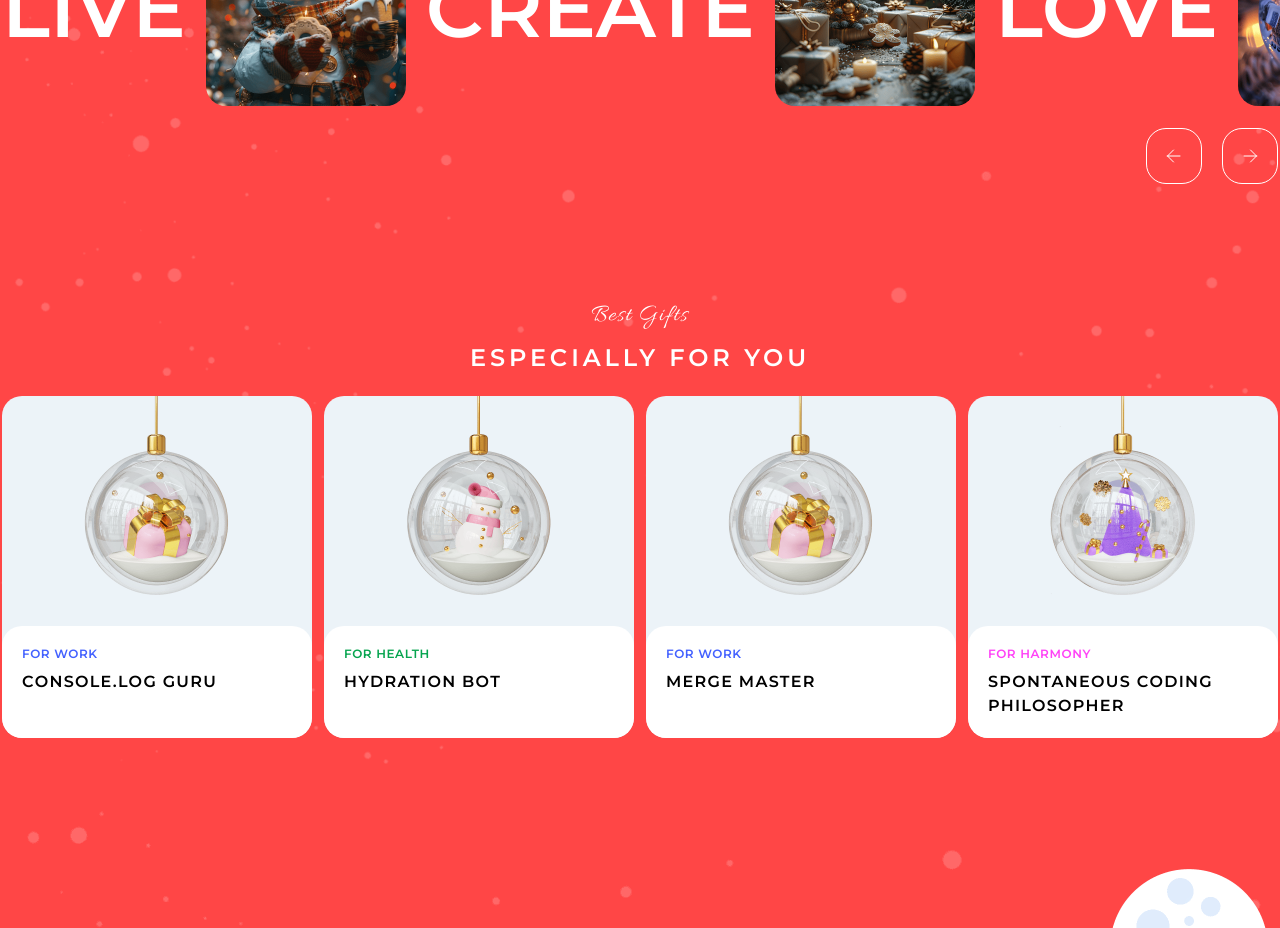
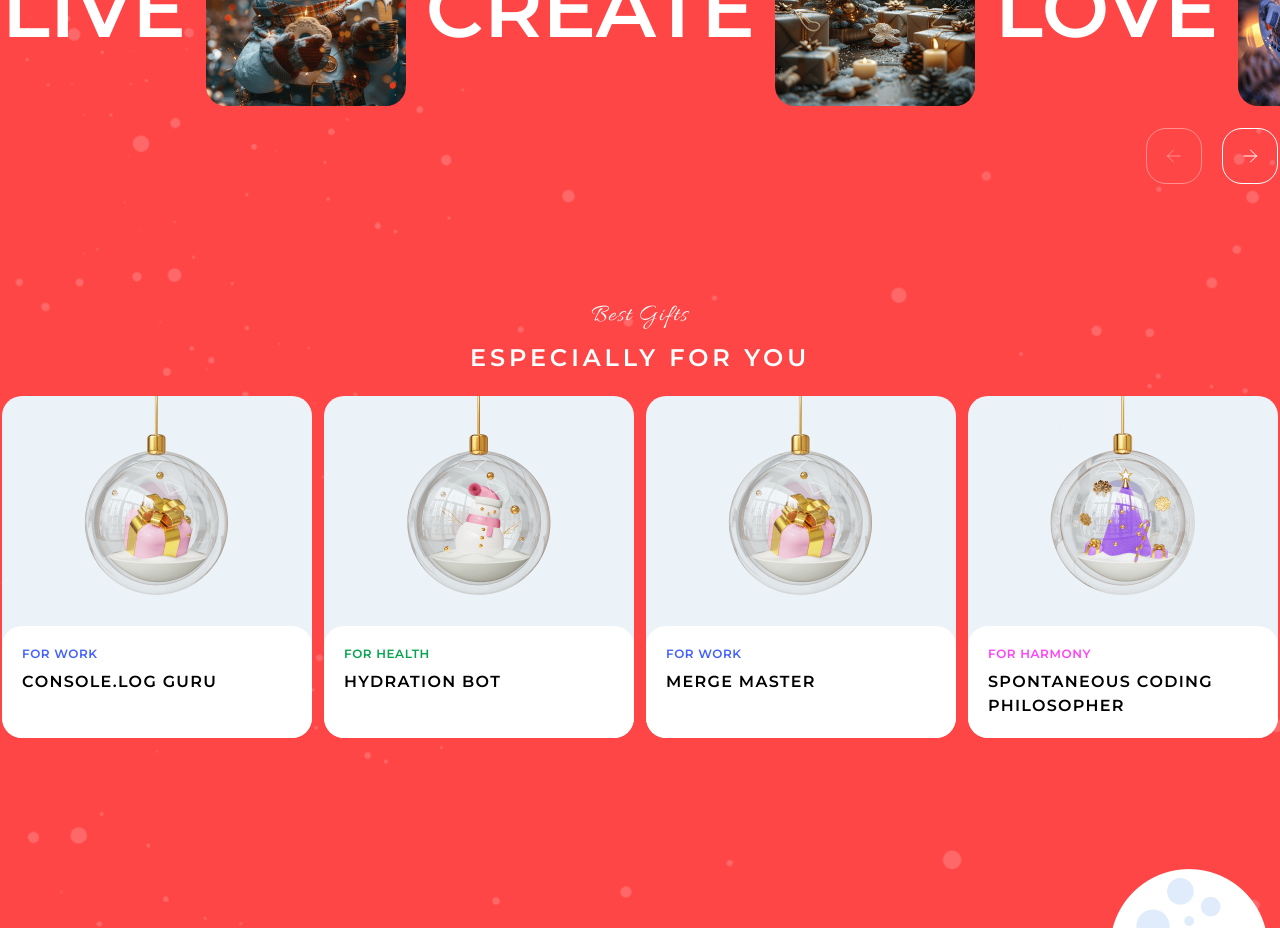
Before and after one commit to artsemrogovenko/JSFE2024Q4, a plain HTML site: page christmas-shop/home.html in a window 1280 px wide. Shown: the part 1480-2408 px from the top of the page. Drawn offline with Linux system fonts and the light colour scheme.

Commit message:
fix: left arrow in slider not active

```diff
--- a/christmas-shop/home.html
+++ b/christmas-shop/home.html
@@ -80,7 +80,7 @@
                     </div>
 
                     <div class="slider_arrows">
-                        <button class="scroll arrow-left"><svg width="24" height="24" viewBox="0 0 24 24" fill="none"
+                        <button class="scroll inactive arrow-left"><svg width="24" height="24" viewBox="0 0 24 24" fill="none"
                                 xmlns="http://www.w3.org/2000/svg">
                                     <path id="VectorL" d="M6 12H18.5M18.5 12L12.5 6M18.5 12L12.5 18" transform="rotate(180, 12, 12)"
                                         stroke="white" stroke-linecap="round" stroke-linejoin="round" />
```
